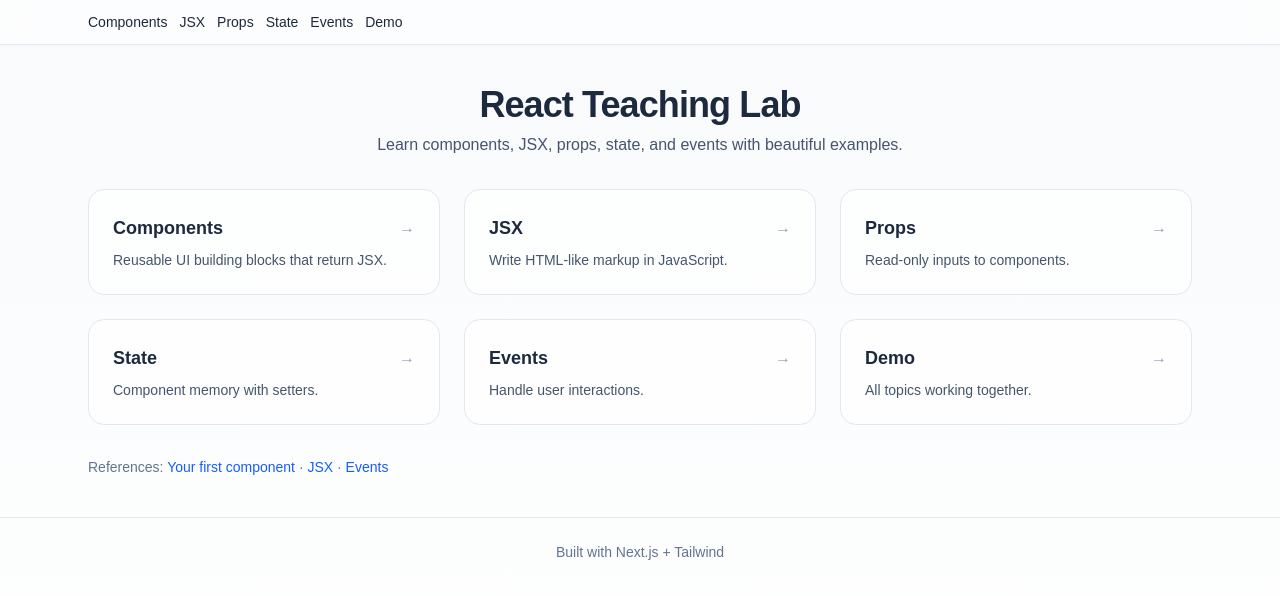
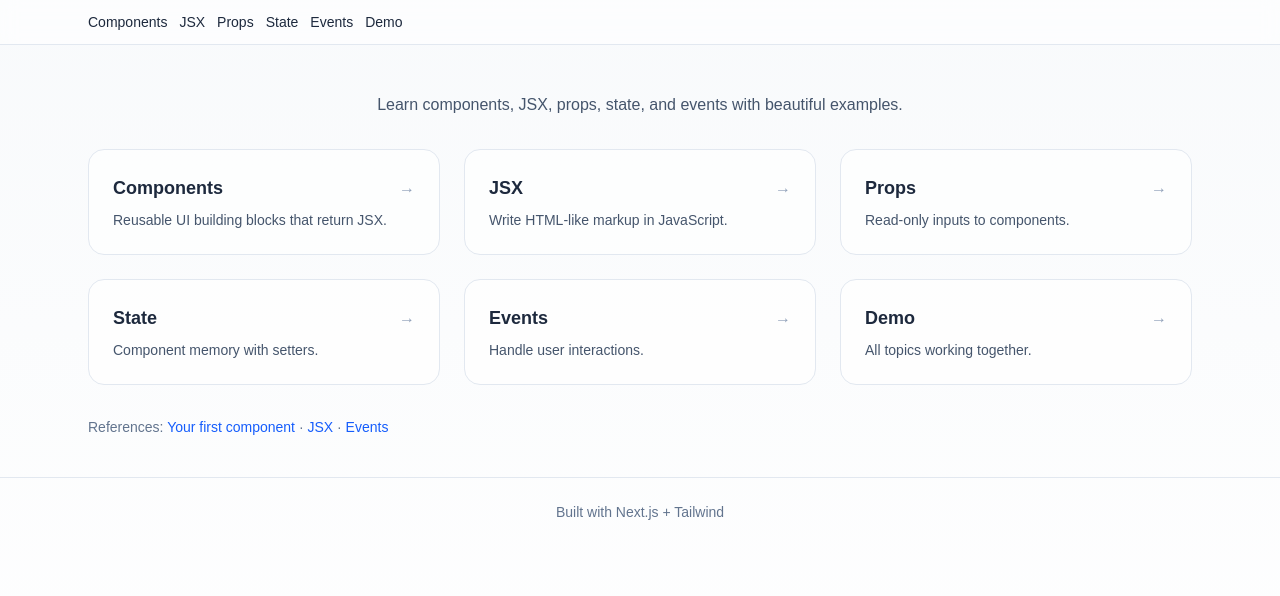
Before and after one commit to KoxyG/WID-REACT-NEXTJS-CLASS, a Next.js app: page / in a window 1280 px wide. Shown: the top 596 px of the page. Built offline with nearby package versions, Linux system fonts and the light colour scheme.

Commit message:
made some changes

```diff
--- a/src/pages/index.js
+++ b/src/pages/index.js
@@ -20,7 +20,6 @@ export default function Home() {
     <section className="space-y-8">
       {/* Title and intro */}
       <header className="text-center">
-        <h1 className="text-4xl font-bold tracking-tight">React Teaching Lab</h1>
         <p className="mt-2 text-slate-600 dark:text-slate-300">
           Learn components, JSX, props, state, and events with beautiful examples.
         </p>
```
